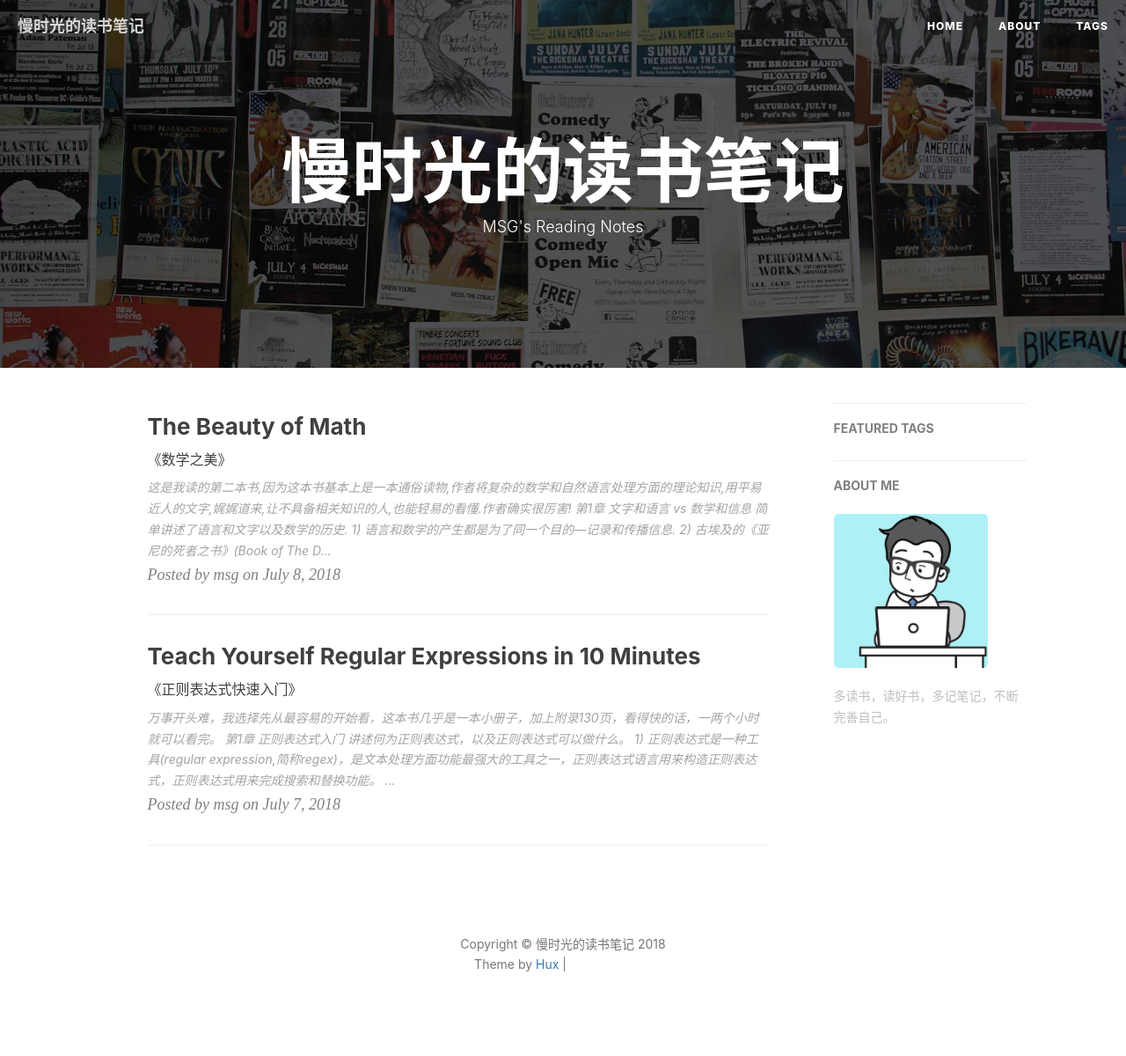
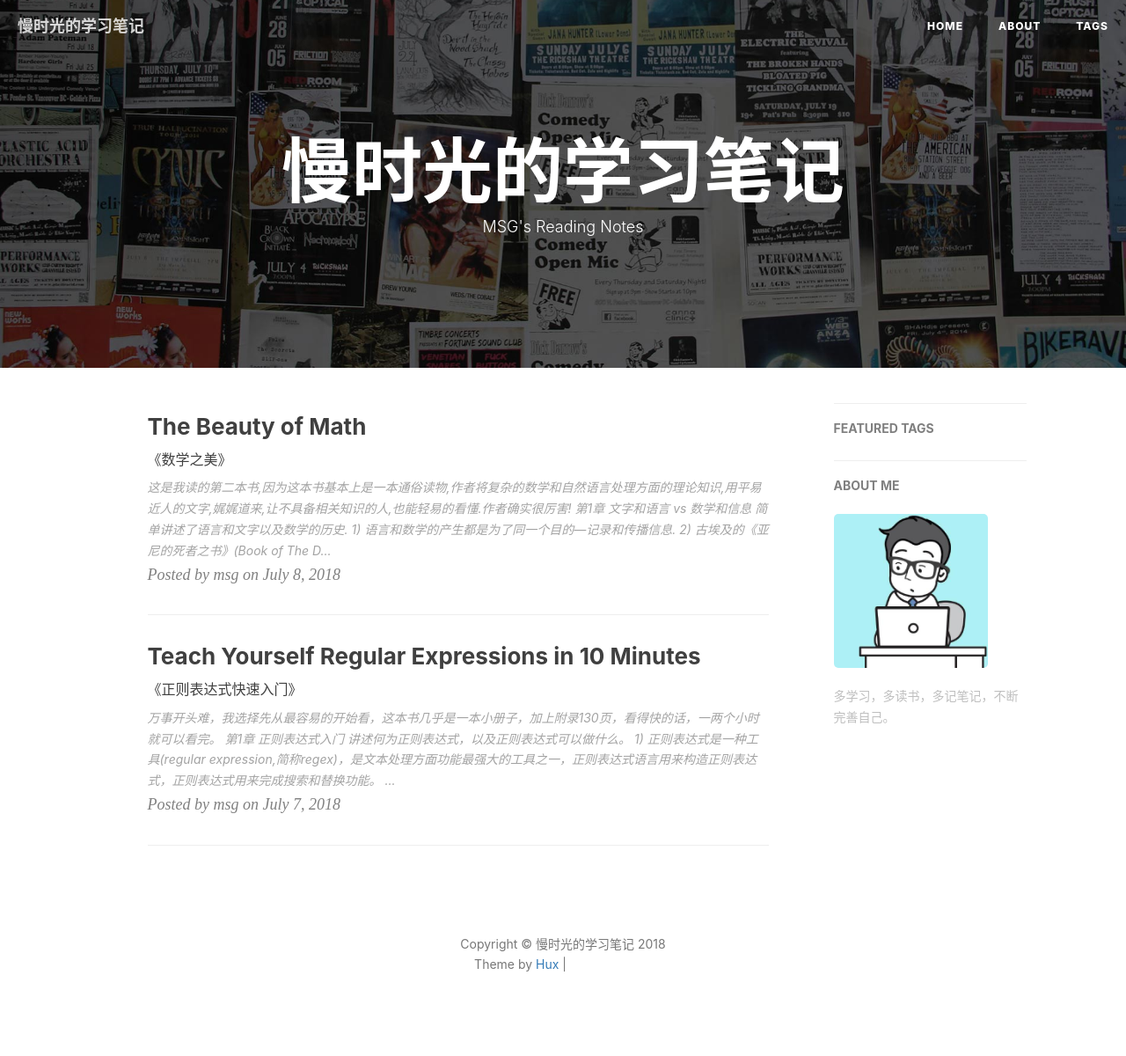
Before and after one commit to msg901216/msg901216.github.io, a Jekyll site: the page built from index.html, in a window 1280 px wide. Shown: the whole page at 88% size. Built offline with Jekyll 4.4.1, drawn with Linux system fonts in a browser that asks for light colours; nearby versions of some CDN libraries; the list of posts is cut into pages by our own code; comment, search, counter and statistics services are not loaded; grey boxes are pictures that could not be loaded.

Commit message:
改为学习笔记

```diff
--- a/_config.yml
+++ b/_config.yml
@@ -1,6 +1,6 @@
 # Site settings
-title: 慢时光的读书笔记
-SEOTitle: 读书笔记 | Reading Blog
+title: 慢时光的学习笔记
+SEOTitle: 学习笔记 | Reading Blog
 header-img: img/home-bg.jpg
 email: mayuan120226@163.com
 description: ""
@@ -36,7 +36,7 @@ kramdown:
 
 # Sidebar settings
 sidebar: true                           # whether or not using Sidebar.
-sidebar-about-description: "多读书，读好书，多记笔记，不断完善自己。"
+sidebar-about-description: "多学习，多读书，多记笔记，不断完善自己。"
 sidebar-avatar: /img/avatar-hux.jpg      # use absolute URL, seeing it's used in both `/` and `/about/`
 
 
```
